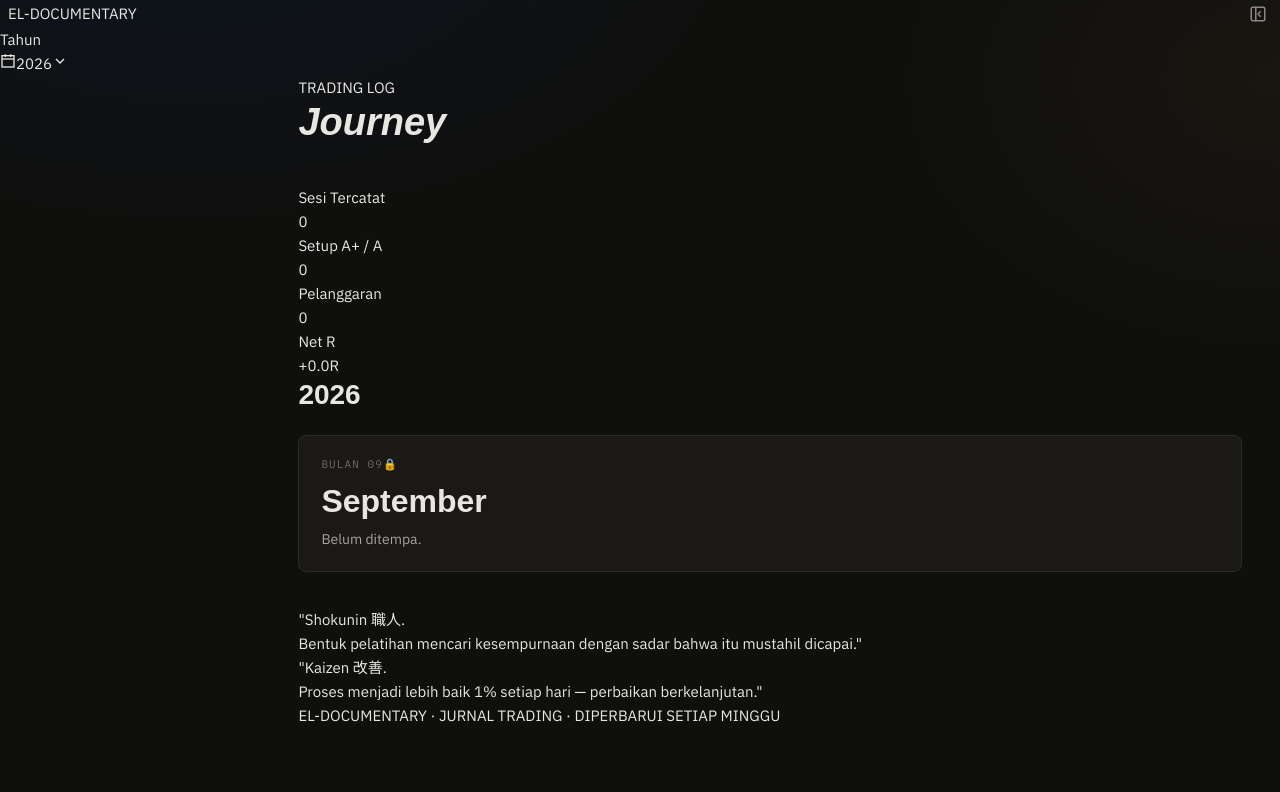
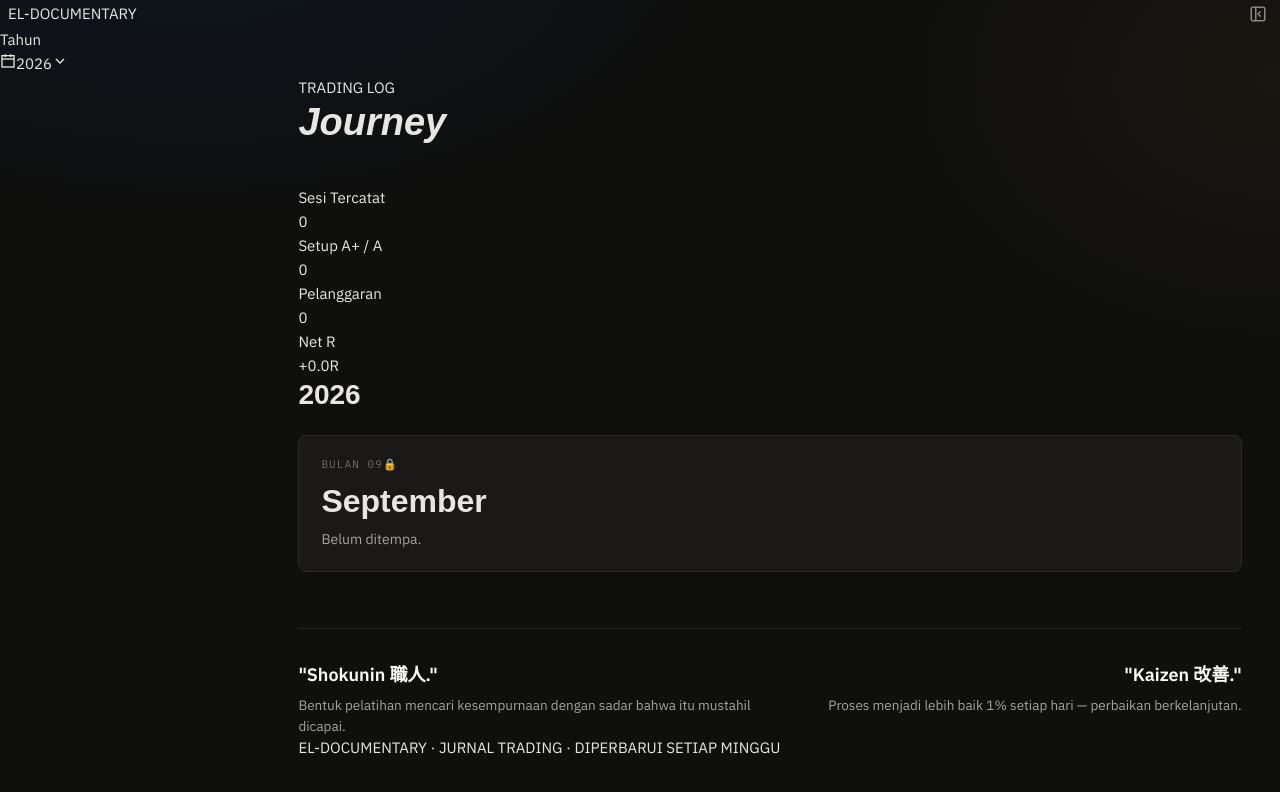
Before and after one commit to Eleven-stack11/the-tempering, a Next.js app: page / in a window 1280 px wide. Shown: the top 792 px of the page. Built offline with nearby package versions, Linux system fonts and the light colour scheme; a web font is replaced by a local one.

Commit message:
Update page.tsx

```diff
--- a/app/page.tsx
+++ b/app/page.tsx
@@ -94,12 +94,14 @@ export default async function HomePage() {
                 </div>
                 <h3>{monthName}</h3>
                 <p>{monthTrades.length} trade tercatat</p>
-                <div className="tile-stats">
-                  <span>
-                    <b>{monthTrades.length}</b> trade
+
+                {/* Perbaikan spasi pada teks statistik kartu */}
+                <div className="tile-stats flex items-center justify-between mt-4 pt-3 border-t border-[var(--border-soft)]">
+                  <span className="text-sm">
+                    <b className="text-[var(--text)]">{monthTrades.length}</b> trade
                   </span>
-                  <span>
-                    <b>NQ / ES</b>
+                  <span className="text-xs font-mono text-[var(--text-faint)]">
+                    NQ / ES
                   </span>
                 </div>
               </Link>
@@ -119,16 +121,26 @@ export default async function HomePage() {
       <footer className="site-footer">
         <div className="blade-rule static" style={{ marginBottom: 36 }}></div>
 
-        <div className="footer-quotes">
-          <div className="quote">
-            "Shokunin 職人.<br />Bentuk pelatihan mencari kesempurnaan dengan sadar bahwa itu mustahil dicapai."
+        {/* Perbaikan struktur Shokunin (Kiri) dan Kaizen (Kanan) */}
+        <div className="home-quotes">
+          <div className="quote-left">
+            <div className="quote-heading">"Shokunin 職人."</div>
+            <p className="quote-body">
+              Bentuk pelatihan mencari kesempurnaan dengan sadar bahwa itu mustahil dicapai.
+            </p>
           </div>
-          <div className="quote right">
-            "Kaizen 改善.<br />Proses menjadi lebih baik 1% setiap hari — perbaikan berkelanjutan."
+
+          <div className="quote-right">
+            <div className="quote-heading">"Kaizen 改善."</div>
+            <p className="quote-body">
+              Proses menjadi lebih baik 1% setiap hari — perbaikan berkelanjutan.
+            </p>
           </div>
         </div>
 
-        <div className="foot-meta">EL-DOCUMENTARY · JURNAL TRADING · DIPERBARUI SETIAP MINGGU</div>
+        <div className="foot-meta">
+          EL-DOCUMENTARY · JURNAL TRADING · DIPERBARUI SETIAP MINGGU
+        </div>
       </footer>
     </>
   );
```
